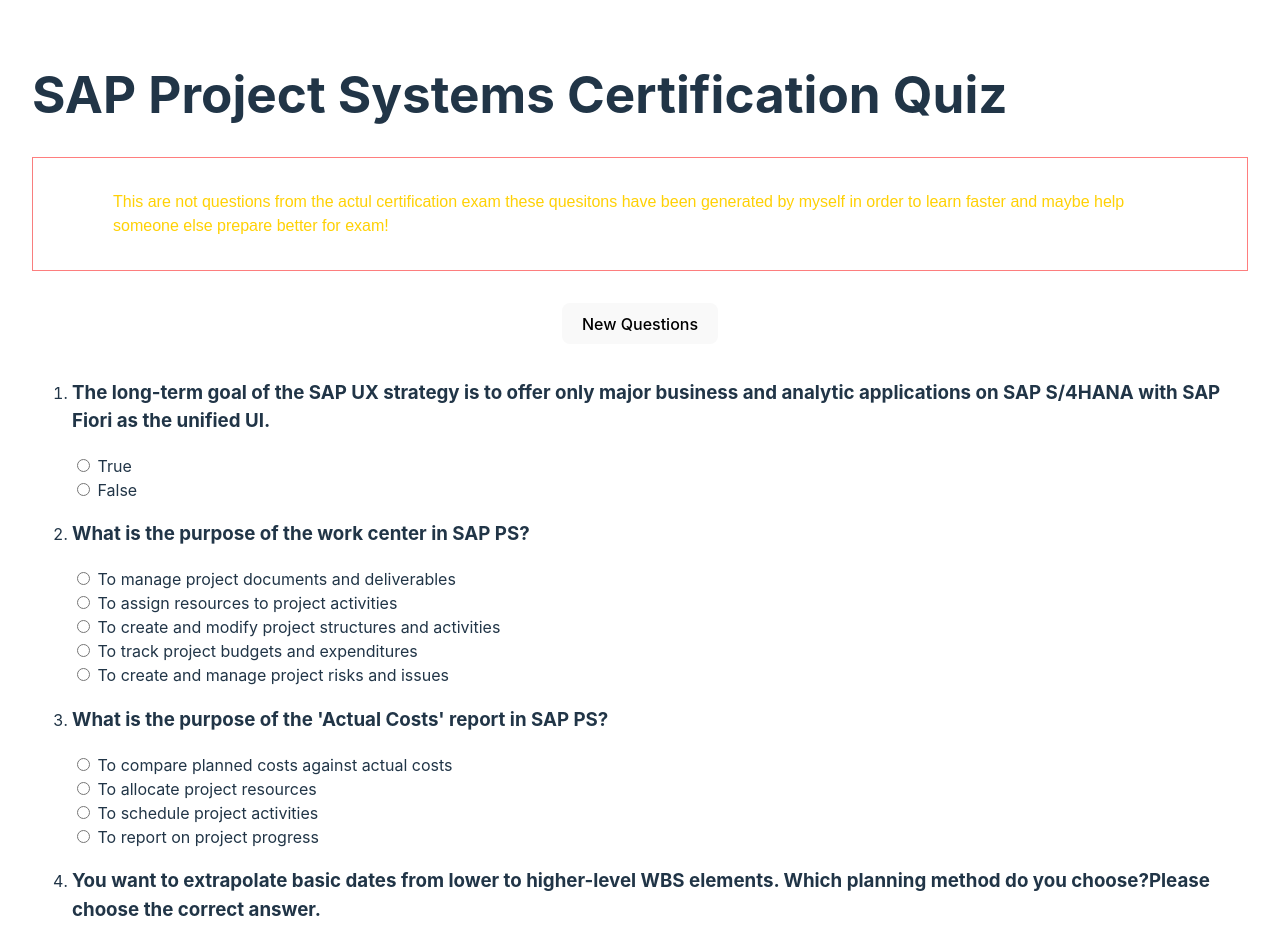
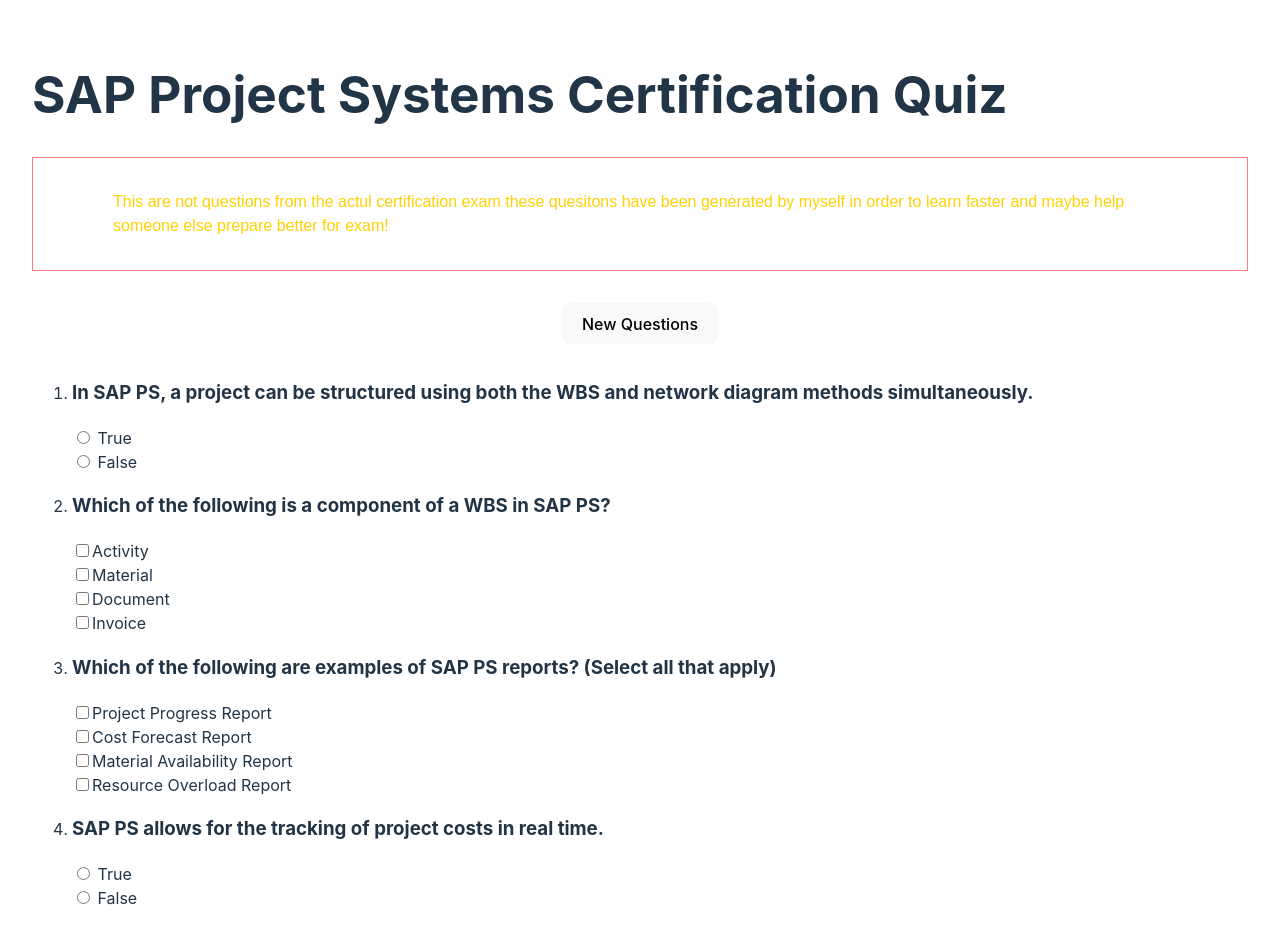
Before and after one commit to sinisam92/sap-ps-quiz, a React (Vite) app: page / in a window 1280 px wide. Shown: the top 932 px of the page. Built offline with nearby package versions, Linux system fonts and the light colour scheme.

Commit message:
added questions

```diff
--- a/src/data/questions2.js
+++ b/src/data/questions2.js
@@ -3594,6 +3594,7 @@
     ],
     correct_answer: 'False',
   },
+
   {
     question:
       'The long-term goal of the SAP UX strategy is to offer only major business and analytic applications on SAP S/4HANA with SAP Fiori as the unified UI.',
@@ -3606,6 +3607,38 @@
   },
   {
     question:
+      'If you maintain a billing plan for the WBS element, the values from the SD document and the billing plan are added.',
+    type: 'true_false',
+    options: [
+      { option: 'True', value: false },
+      { option: 'False', value: true },
+    ],
+    correct_answer: 'False',
+  },
+
+  {
+    question:
+      'The item category becomes an influencing factor in the selection process if you choose an alternative search strategy for the requirements type determination.',
+    type: 'true_false',
+    options: [
+      { option: 'True', value: true },
+      { option: 'False', value: false },
+    ],
+    correct_answer: 'True',
+  },
+  {
+    question:
+      ' You can specify whether funds are to be assigned as planned values or distributed by period in the budget profile.',
+    type: 'true_false',
+    options: [
+      { option: 'True', value: false },
+      { option: 'False', value: true },
+    ],
+    correct_answer: 'False',
+  },
+
+  {
+    question:
       'Which of the following statements about SAP PS costs are true? (Select all that apply)',
     type: 'multiple_right_answers',
     options: [
@@ -3629,27 +3662,81 @@
     correct_answer: ['SAP PS supports cost planning at the WBS element level'],
   },
   {
+    question:
+      'Which of the following tasks is not performed by availability control?',
+    type: 'multiple_right_answers',
+    options: [
+      {
+        option: 'SAP PS supports cost planning at the WBS element level',
+        value: true,
+      },
+      {
+        option: 'SAP PS allows you to allocate costs to different cost centers',
+        value: true,
+      },
+      {
+        option: 'SAP PS does not support cost controlling and monitoring',
+        value: false,
+      },
+      {
+        option: "SAP PS only supports planning costs in the project's currency",
+        value: false,
+      },
+    ],
+    correct_answer: ['SAP PS supports cost planning at the WBS element level'],
+  },
+  {
     question: 'What is the purpose of the Project Builder in SAP PS?',
     type: 'multiple_choice',
     options: [
       {
-        option: 'To create project networks',
-        value: false,
-      },
-      {
-        option: 'To create and maintain project structures',
-        value: true,
-      },
-      {
-        option: 'To create and maintain project cost estimates',
-        value: false,
-      },
-      {
-        option: 'To create and maintain project schedules',
-        value: false,
-      },
-    ],
-    correct_answer: 'To create and maintain project structures',
+        option: 'Determine the corresponding assigned funds',
+        value: true,
+      },
+      {
+        option:
+          'Check the assigned funds against the budgets of the controlling elements',
+        value: true,
+      },
+      {
+        option: 'Determine the overall planned and actual annual values',
+        value: false,
+      },
+      {
+        option: 'Determine the budget-bearing WBS element',
+        value: true,
+      },
+    ],
+    correct_answer: [
+      'Determine the corresponding assigned funds',
+      'Determine the budget-bearing WBS element',
+      'Check the assigned funds against the budgets of the controlling elements',
+    ],
+  },
+  {
+    question:
+      'Which of the following tasks is not performed by availability control?',
+    type: 'multiple_choice',
+    options: [
+      {
+        option: 'Determine the corresponding assigned funds',
+        value: false,
+      },
+      {
+        option:
+          'Check the assigned funds against the budgets of the controlling elements',
+        value: false,
+      },
+      {
+        option: 'Determine the overall planned and actual annual values',
+        value: true,
+      },
+      {
+        option: 'Determine the budget-bearing WBS element',
+        value: false,
+      },
+    ],
+    correct_answer: 'Determine the overall planned and actual annual values',
   },
   {
     question:
```
